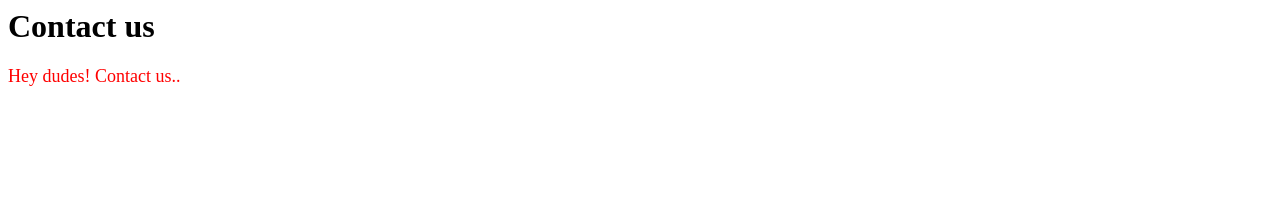
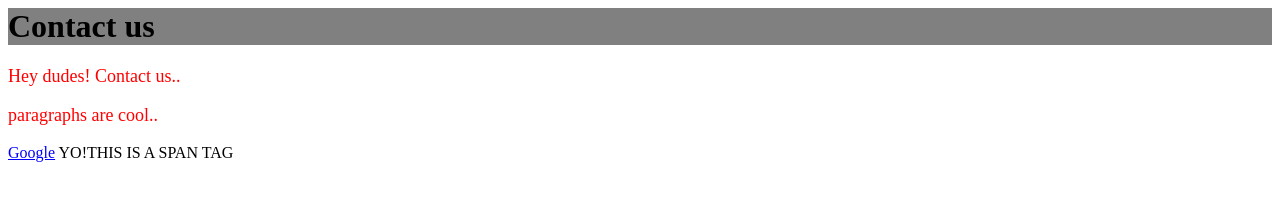
Before and after one commit to Sudha08/CSS-Basics, a plain HTML site: page contact.html in a window 1280 px wide. Drawn offline with Linux system fonts and the light colour scheme.

Commit message:
comments & targeting elements , tags

```diff
--- /dev/null
+++ b/CSS/comments.css
@@ -0,0 +1,25 @@
+
+/****************************************************************************
+*
+* Author: Sudha
+* Date: 11/01/2019
+*
+*****************************************************************************/
+
+
+/* style all p tags*/
+
+p {
+    font-size: 18px;
+    color: red;
+}
+
+/* #header p {
+    font-size: 24px;
+} */
+
+/* style all header tags */
+
+h1 {
+    font-size: 44px;
+}
--- a/CSS/syntax.css
+++ b/CSS/syntax.css
@@ -1,4 +1,25 @@
+
+/* TARGETING ELEMENTS / TAGS*/
+
 p {
     font-size: 18px;
-    color: red;
+    color:red;
 }
+
+a {
+    text-decoration: underline;
+    color:blue;
+}
+
+span {
+    text-transform: uppercase;
+}
+
+h1 {
+    font-size: 32px;
+}
+
+div {
+    background-color: grey;
+    width: 100%;
+}
--- a/contact.html
+++ b/contact.html
@@ -11,6 +11,11 @@
     </div>
 
     <p>Hey dudes! Contact us..</p>
+    <p>paragraphs are cool..</p>
+
+    <a href="http://www.google.com">Google</a>
+
+    <span>Yo!This is a span tag</span>
 
 </body>
 </html>
```
Also changed, not shown: Info.txt.
